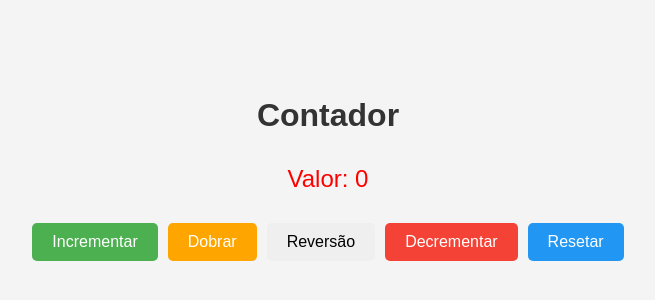
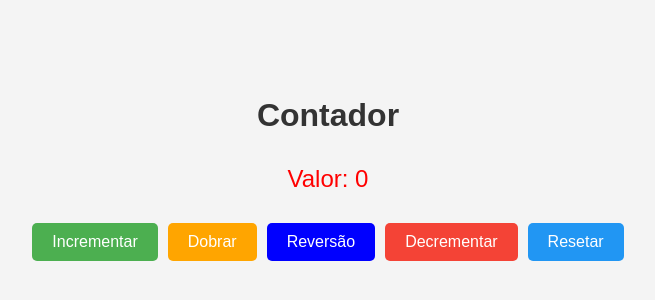
Before and after one commit to evssousa/projeto-coletivo-2ds-contador-de-numeros, a React (Vite) app: page / in a window 1280 px wide. Shown: the part 240-540 px from the top of the page, without its empty margins (312-967 px from the left). Built offline with nearby package versions, Linux system fonts and the light colour scheme.

Commit message:
Update styles.css

```diff
--- a/src/components/Counter/styles.css
+++ b/src/components/Counter/styles.css
@@ -75,3 +75,9 @@ button {
     background-color: orange;
     color: white;
 }
+
+/* BOTAO DE REVERSÃO*/
+.reverse-button {
+    background-color: blue;
+    color: white;
+}
```
